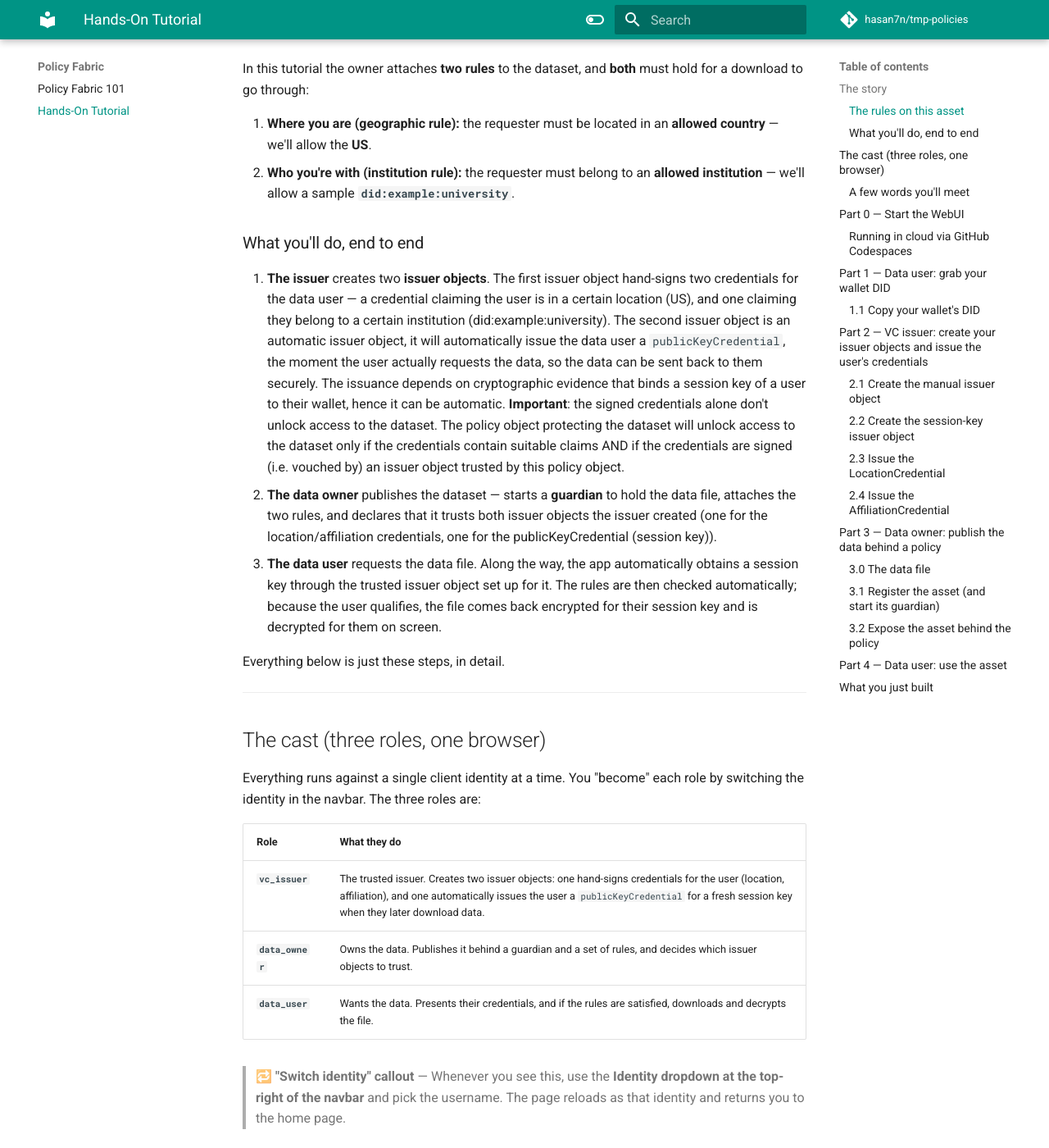
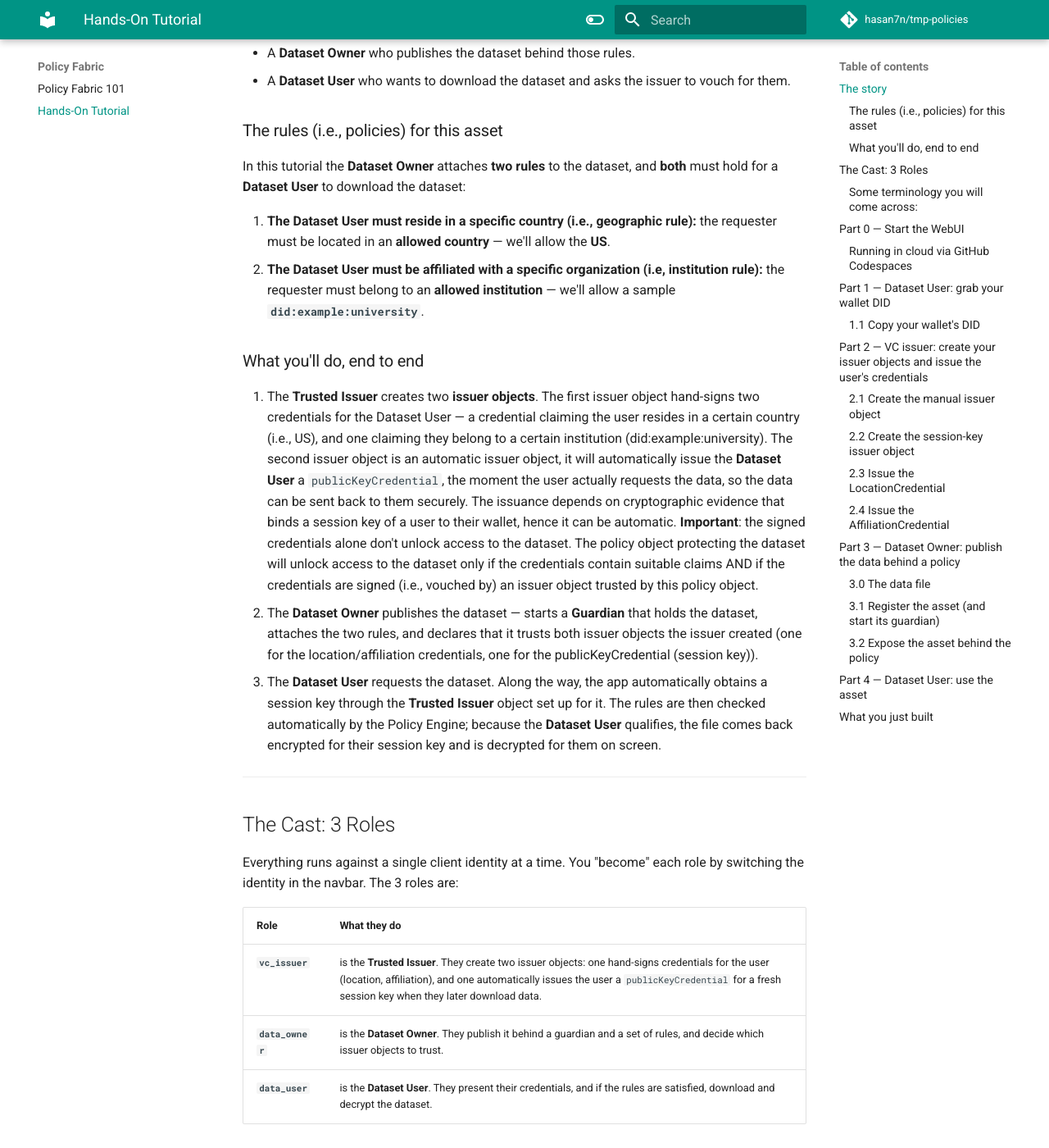
Before and after one commit to hasan7n/tmp-policies, an MkDocs documentation site: the page built from docs/docs/tutorial.md, in a window 1280 px wide and 1400 px high, scrolled down 633 px. Shown: the whole window at 82% size. Built offline with MkDocs 1.6.1 and Material for MkDocs 9.7.7, drawn with Linux system fonts in a browser that asks for light colours; comment, search, counter and statistics services are not loaded; some of the changed text lies outside the part shown.

Commit message:
Update tutorial.md
Revisions for introduction

````diff
--- a/docs/docs/tutorial.md
+++ b/docs/docs/tutorial.md
@@ -1,6 +1,6 @@
-# End-to-End Tutorial: Policy-Gated Data Sharing
+# End-to-End Tutorial: A Policy-Gated Dataset Example
 
-This guide walks you through the **entire flow by hand in the web UI**. By the end, a **data user** will download a file that a **data owner** published, but only because the data user holds credentials — issued by trusted issuers — that satisfy the owner's policy.
+This tutorial walks you through the **entire flow using a web UI**. By the end of this tutorial, a **Dataset User** downloads a dataset from a **Guardian**. Specifically, the **Data Guardian** protects access to the dataset published by a **Dataset Owner**. The **Dataset Owner** has registered specific rules (i.e., policies) for downloading the dataset.  The **Dataset User** is able to perform the specific operation (i.e., download dataset) only when they have the right credentials — issued by Trusted Issuers — that satisfy the **Dataset Owner's** policy.
 
 ---
 
@@ -8,42 +8,40 @@
 
 Imagine a dataset its owner is happy to share — but only with the right people. Rather than vetting each requester by hand, the owner attaches **rules** to the data and lets the system enforce them automatically.
 
-Three people take part:
+Three personas participate in this tutorial:
 
-- A **trusted issuer** who can vouch for people (think of a university registrar or an identity provider).
-- A **data owner** who publishes the dataset behind those rules.
-- A **data user** who wants the data and asks the issuer to vouch for them.
+- A **Trusted Issuer** who can vouch for people (e.g., university registrar, identity provider, government, etc.).
+- A **Dataset Owner** who publishes the dataset behind those rules.
+- A **Dataset User** who wants to download the dataset and asks the issuer to vouch for them.
 
-### The rules on this asset
+### The rules (i.e., policies) for this asset
 
-In this tutorial the owner attaches **two rules** to the dataset, and **both** must hold for a download to go through:
+In this tutorial the **Dataset Owner** attaches **two rules** to the dataset, and **both** must hold for a **Dataset User** to download the dataset:
 
-1. **Where you are (geographic rule):** the requester must be located in an **allowed country** — we'll allow the **US**.
-2. **Who you're with (institution rule):** the requester must belong to an **allowed institution** — we'll allow a sample **`did:example:university`**.
+1. **The Dataset User must reside in a specific country (i.e., geographic rule):** the requester must be located in an **allowed country** — we'll allow the **US**.
+2. **The Dataset User must be affiliated with a specific organization (i.e, institution rule):** the requester must belong to an **allowed institution** — we'll allow a sample **`did:example:university`**.
 
 ### What you'll do, end to end
 
-1. **The issuer** creates two **issuer objects**. The first issuer object hand-signs two credentials for the data user — a credential claiming the user is in a certain location (US), and one claiming they belong to a certain institution (did:example:university). The second issuer object is an automatic issuer object, it will automatically issue the data user a `publicKeyCredential`, the moment the user actually requests the data, so the data can be sent back to them securely. The issuance depends on cryptographic evidence that binds a session key of a user to their wallet, hence it can be automatic. **Important**: the signed credentials alone don't unlock access to the dataset. The policy object protecting the dataset will unlock access to the dataset only if the credentials contain suitable claims AND if the credentials are signed (i.e. vouched by) an issuer object trusted by this policy object.
-2. **The data owner** publishes the dataset — starts a **guardian** to hold the data file, attaches the two rules, and declares that it trusts both issuer objects the issuer created (one for the location/affiliation credentials, one for the publicKeyCredential (session key)).
-3. **The data user** requests the data file. Along the way, the app automatically obtains a session key through the trusted issuer object set up for it. The rules are then checked automatically; because the user qualifies, the file comes back encrypted for their session key and is decrypted for them on screen.
-
-Everything below is just these steps, in detail.
+1. The **Trusted Issuer** creates two **issuer objects**. The first issuer object hand-signs two credentials for the Dataset User — a credential claiming the user resides in a certain country (i.e., US), and one claiming they belong to a certain institution (did:example:university). The second issuer object is an automatic issuer object, it will automatically issue the **Dataset User** a `publicKeyCredential`, the moment the user actually requests the data, so the data can be sent back to them securely. The issuance depends on cryptographic evidence that binds a session key of a user to their wallet, hence it can be automatic. **Important**: the signed credentials alone don't unlock access to the dataset. The policy object protecting the dataset will unlock access to the dataset only if the credentials contain suitable claims AND if the credentials are signed (i.e., vouched by) an issuer object trusted by this policy object.
+2. The **Dataset Owner** publishes the dataset — starts a **Guardian** that holds the dataset, attaches the two rules, and declares that it trusts both issuer objects the issuer created (one for the location/affiliation credentials, one for the publicKeyCredential (session key)).
+3. The **Dataset User** requests the dataset. Along the way, the app automatically obtains a session key through the **Trusted Issuer** object set up for it. The rules are then checked automatically by the Policy Engine; because the **Dataset User** qualifies, the file comes back encrypted for their session key and is decrypted for them on screen.
 
 ---
 
-## The cast (three roles, one browser)
+## The Cast: 3 Roles
 
-Everything runs against a single client identity at a time. You "become" each role by switching the identity in the navbar. The three roles are:
+Everything runs against a single client identity at a time. You "become" each role by switching the identity in the navbar. The 3 roles are:
 
 | Role | What they do |
 | ------ | -------------- |
-| **`vc_issuer`** | The trusted issuer. Creates two issuer objects: one hand-signs credentials for the user (location, affiliation), and one automatically issues the user a `publicKeyCredential` for a fresh session key when they later download data. |
-| **`data_owner`** | Owns the data. Publishes it behind a guardian and a set of rules, and decides which issuer objects to trust. |
-| **`data_user`** | Wants the data. Presents their credentials, and if the rules are satisfied, downloads and decrypts the file. |
+| **`vc_issuer`** | is the **Trusted Issuer**. They create two issuer objects: one hand-signs credentials for the user (location, affiliation), and one automatically issues the user a `publicKeyCredential` for a fresh session key when they later download data. |
+| **`data_owner`** | is the **Dataset Owner**. They publish it behind a guardian and a set of rules, and decide which issuer objects to trust. |
+| **`data_user`** | is the **Dataset User**. They present their credentials, and if the rules are satisfied, download and decrypt the dataset. |
 
 > **🔁 "Switch identity" callout** — Whenever you see this, use the **Identity dropdown at the top-right of the navbar** and pick the username. The page reloads as that identity and returns you to the home page.
 
-### A few words you'll meet
+### Some terminology you will come across:
 
 - **Wallet** — your personal container for credentials; owners, issuers, and users each have one automatically. It has a unique id (a **DID**) like `did:pdo:…`.
 - **Issuer object** — something you create explicitly (on the **Issuers** page, via **+ Create Issuer**) when you need to vouch for people or hand out session keys (i.e., when you play the role of a VC issuer). There are two kinds:
@@ -70,7 +68,7 @@
 
 ---
 
-## Part 1 — Data user: grab your wallet DID
+## Part 1 — Dataset User: grab your wallet DID
 
 We start with the user because the issuer (Part 2) needs the user's **wallet DID** (who the credentials are about) before it can issue anything for them.
 
@@ -99,7 +97,7 @@
 2. **Name:** e.g. `credential issuer`. **Issuer Type:** **Manual**. → **Create**.
 3. Open it and click **Copy** next to its **DID**.
 
-> 📋 **Keep this as `ISSUER_DID` in your notes.** You'll use it in Part 3.2, to tell the data owner to trust it.
+> 📋 **Keep this as `ISSUER_DID` in your notes.** You'll use it in Part 3.2, to tell the Dataset Owner to trust it.
 
 *What's happening:* A **wallet** — as we discussed before — can be used as a container to store credentials. An **issuer object**, on the other hand, holds signing keys so its owner can issue credentials by signing them: anything it signs can be traced back to it and checked for authenticity.
 
@@ -132,7 +130,7 @@
      }
      ```
 
-3. Click **Sign & Issue** — the credential is signed and stored in the data user's wallet automatically.
+3. Click **Sign & Issue** — the credential is signed and stored in the Dataset User's wallet automatically.
 
 *What's happening:* this attests the subject's country is **US**. You, as a VC issuer, signed a verifiable statement saying that `data_user`'s (which is identified by their DID) location is in the US.
 
@@ -157,11 +155,11 @@
 
 Both credentials are now in `data_user`'s wallet. (Switch to `data_user` and open your wallet if you want to see them under **Stored Credentials**.)
 
-**Important**: the signed credentials alone don't unlock access to the dataset. The policy object protecting the dataset will unlock access to the dataset only if the credentials contain suitable claims AND if the credentials are signed (i.e. vouched by) an issuer object trusted by this policy object. You will, acting as the data owner, setup the policy object in the next step.
+**Important**: the signed credentials alone don't unlock access to the dataset. The policy object protecting the dataset will unlock access to the dataset only if the credentials contain suitable claims AND if the credentials are signed (i.e. vouched by) an issuer object trusted by this policy object. You will, acting as the Dataset Owner, setup the policy object in the next step.
 
 ---
 
-## Part 3 — Data owner: publish the data behind a policy
+## Part 3 — Dataset Owner: publish the data behind a policy
 
 Now the owner puts data on offer, stands up a guardian for it, and defines the rules for who may download it.
 
@@ -192,18 +190,18 @@
    }
    ```
 
-4. Under **Trusted Issuers**, click **+ Add a trusted issuer** **twice**, once for each issuer object from Part 2:
+4. Under **Trusted Issuers**, click **+ Add a Trusted Issuer** **twice**, once for each issuer object from Part 2:
    - **First box:** paste `ISSUER_DID` from step 2.1 into the DID field, and check **`LocationCredential`** and **`AffiliationCredential`**.
    - **Second box:** paste `BINDING_DID` from step 2.2 into the DID field, and check **`publicKeyCredential`**.
 5. Click **Create Policy & Expose**.
 
-*What's happening:* this attaches the **policy** to the asset — the two rules plus the allowed values you entered — and records **which issuer objects it trusts, and for which credential types**. The geographic rule asks for a location in an allowed country **plus** the user's session key; the institution rule asks for membership in an allowed institution **plus** the session key — both about the **same person** — and every such credential must be signed by a trusted issuer object. Without trusting `ISSUER_DID` for the location/affiliation credentials and `BINDING_DID` for the session-key credential, the user's credentials would be present but rejected as coming from an unknown source (or missing entirely). Also, if you put different allowed values (e.g., removed `US` and used some other country), the policy will also result in a denial, since the `data_user` in this tutorial is given a credential claiming they are in the `US`.
+*What's happening:* this attaches the **policy** to the asset — the two rules plus the allowed values you entered — and records **which issuer objects it trusts, and for which credential types**. The geographic rule asks for a location in an allowed country **plus** the user's session key; the institution rule asks for membership in an allowed institution **plus** the session key — both about the **same person** — and every such credential must be signed by a Trusted Issuer object. Without trusting `ISSUER_DID` for the location/affiliation credentials and `BINDING_DID` for the session-key credential, the user's credentials would be present but rejected as coming from an unknown source (or missing entirely). Also, if you put different allowed values (e.g., removed `US` and used some other country), the policy will also result in a denial, since the `data_user` in this tutorial is given a credential claiming they are in the `US`.
 
 The asset is now fully published: data behind a guardian, gated by a policy that trusts both issuer objects.
 
 ---
 
-## Part 4 — Data user: use the asset
+## Part 4 — Dataset User: use the asset
 
 Finally, the user requests the data.
 
@@ -221,7 +219,7 @@
 
 1. The app checks whether the policy requires a `publicKeyCredential` and whether the `data_user` wallet already has one. It doesn't yet, so the app asks the trusted session-key issuer object (`BINDING_DID`) for one — it generates a fresh session key and issues the `publicKeyCredential` automatically, with no extra step from you.
 2. The app gathers the user's credentials (session key, location, affiliation) into a single request.
-3. The **policy** checks that each credential is signed by a trusted issuer object and that both rules pass — and since the same person satisfies both, it **approves** the request and issues a capability package containing the user's session key.
+3. The **policy** checks that each credential is signed by a Trusted Issuer object and that both rules pass — and since the same person satisfies both, it **approves** the request and issues a capability package containing the user's session key.
 4. That capability package goes to the **guardian**, which encrypts the file to the user's session key and returns it.
 5. The app decrypts it with `data_user`'s **private** session key and shows you the data.
 
````
